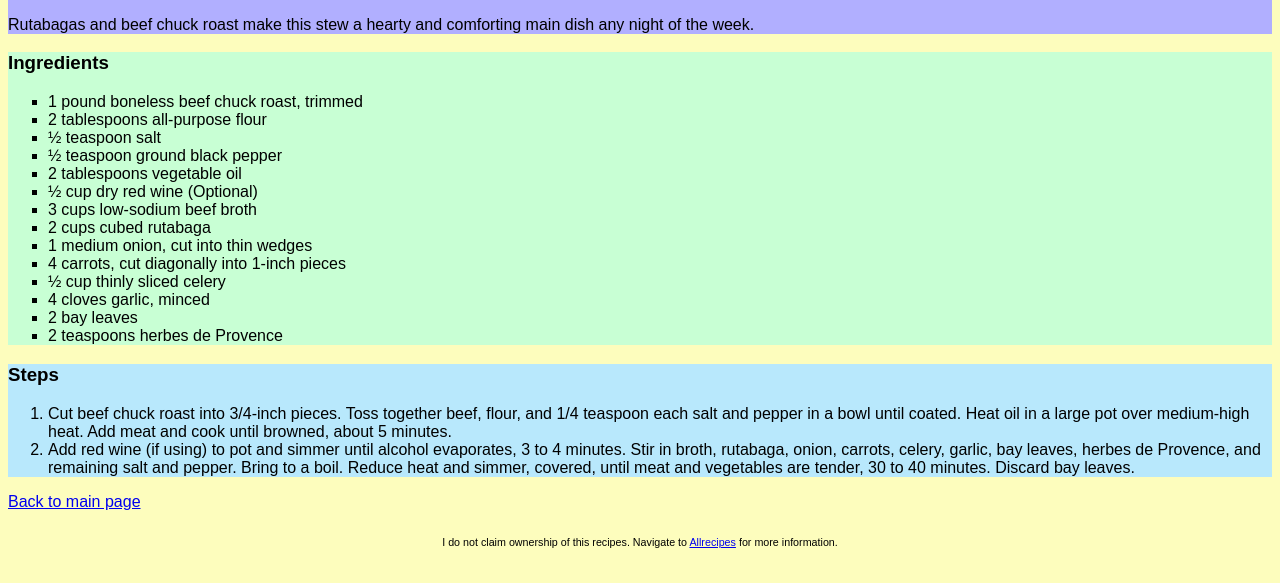
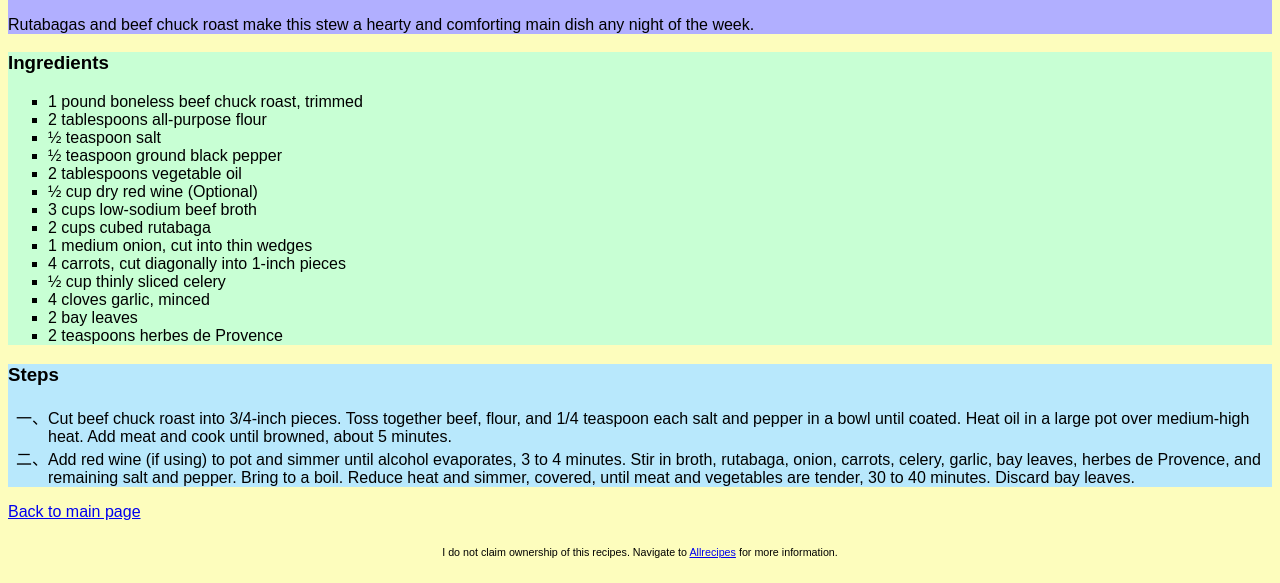
Before and after one commit to BKSchatzki/odin-recipes, a plain HTML site: page recipes/rutabaga-beef-stew.html in a window 1280 px wide. Shown: the part 542-1125 px from the top of the page. Drawn offline with Linux system fonts and the light colour scheme.

Commit message:
Sinify steps numbering

```diff
--- a/styles.css
+++ b/styles.css
@@ -44,6 +44,10 @@ ul {
     text-align: left;
 }
 
+ol {
+    list-style-type: cjk-decimal;
+}
+
 img {
     height: auto;
     width: 50%;
```
